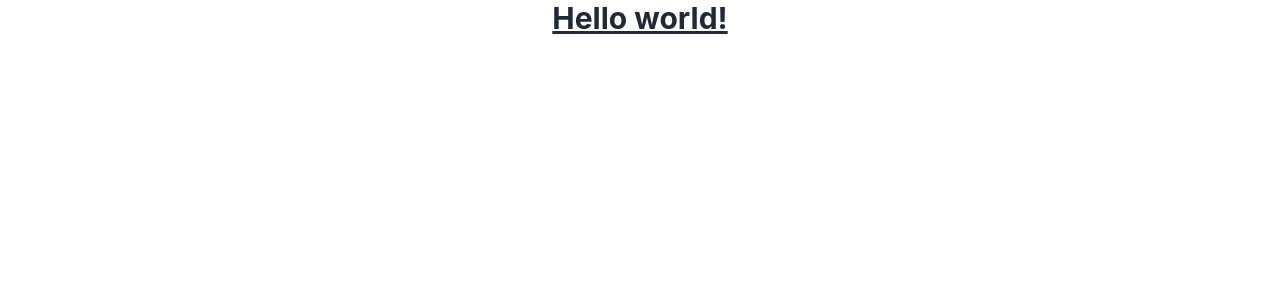
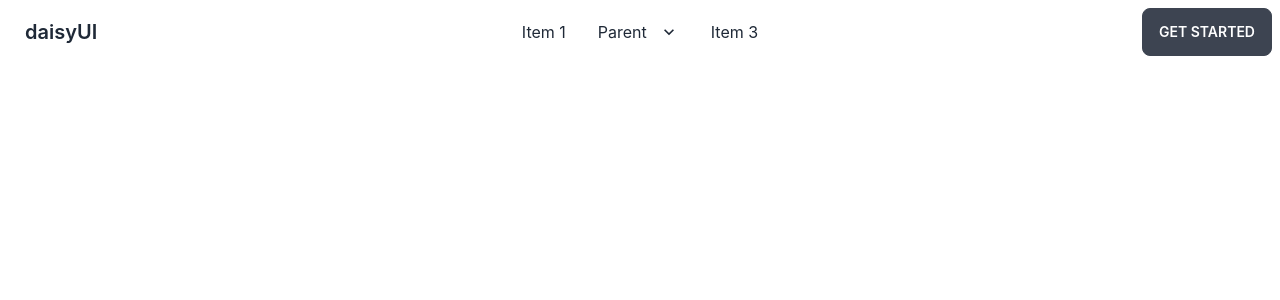
Before and after one commit to subirdas29/travel-zone-client, a React (Create React App) app: page / in a window 1280 px wide. Shown: the top 300 px of the page. Built offline with nearby package versions, Linux system fonts and the light colour scheme.

Commit message:
header added

```diff
--- a/src/App.js
+++ b/src/App.js
@@ -1,12 +1,12 @@
 
+import { RouterProvider } from 'react-router-dom';
 import './App.css';
+import router from './Router/Routes/Routes';
 
 function App() {
   return (
     <div className="App">
-     <h1 className="text-3xl font-bold underline">
-      Hello world!
-    </h1>
+    <RouterProvider router={router}></RouterProvider>
     </div>
   );
 }
--- /dev/null
+++ b/src/Layout/Main.js
@@ -0,0 +1,17 @@
+import React from 'react';
+import { Outlet } from 'react-router-dom';
+
+import Header from '../Pages/Shared/Header/Header';
+
+
+const Main = () => {
+    return (
+        <div>
+           <Header></Header>
+           <Outlet></Outlet>
+
+        </div>
+    );
+};
+
+export default Main;
--- /dev/null
+++ b/src/Pages/Home/Home/Home.js
@@ -0,0 +1,11 @@
+import React from 'react';
+
+const Home = () => {
+    return (
+        <div>
+
+        </div>
+    );
+};
+
+export default Home;
--- /dev/null
+++ b/src/Pages/Shared/Header/Header.js
@@ -0,0 +1,51 @@
+import React from 'react';
+
+const Header = () => {
+    return (
+        <div className="navbar bg-base-100">
+  <div className="navbar-start">
+    <div className="dropdown">
+      <label tabIndex={0} className="btn btn-ghost lg:hidden">
+        <svg xmlns="http://www.w3.org/2000/svg" className="h-5 w-5" fill="none" viewBox="0 0 24 24" stroke="currentColor"><path strokeLinecap="round" strokeLinejoin="round" strokeWidth="2" d="M4 6h16M4 12h8m-8 6h16" /></svg>
+      </label>
+      <ul tabIndex={0} className="menu menu-compact dropdown-content mt-3 p-2 shadow bg-base-100 rounded-box w-52">
+        <li><a>Item 1</a></li>
+        <li tabIndex={0}>
+          <a className="justify-between">
+            Parent
+            <svg className="fill-current" xmlns="http://www.w3.org/2000/svg" width="24" height="24" viewBox="0 0 24 24"><path d="M8.59,16.58L13.17,12L8.59,7.41L10,6L16,12L10,18L8.59,16.58Z"/></svg>
+          </a>
+          <ul className="p-2">
+            <li><a>Submenu 1</a></li>
+            <li><a>Submenu 2</a></li>
+          </ul>
+        </li>
+        <li><a>Item 3</a></li>
+      </ul>
+    </div>
+    <a className="btn btn-ghost normal-case text-xl">daisyUI</a>
+  </div>
+  <div className="navbar-center hidden lg:flex">
+    <ul className="menu menu-horizontal p-0">
+      <li><a>Item 1</a></li>
+      <li tabIndex={0}>
+        <a>
+          Parent
+          <svg className="fill-current" xmlns="http://www.w3.org/2000/svg" width="20" height="20" viewBox="0 0 24 24"><path d="M7.41,8.58L12,13.17L16.59,8.58L18,10L12,16L6,10L7.41,8.58Z"/></svg>
+        </a>
+        <ul className="p-2">
+          <li><a>Submenu 1</a></li>
+          <li><a>Submenu 2</a></li>
+        </ul>
+      </li>
+      <li><a>Item 3</a></li>
+    </ul>
+  </div>
+  <div className="navbar-end">
+    <a className="btn">Get started</a>
+  </div>
+</div>
+    );
+};
+
+export default Header;
--- /dev/null
+++ b/src/Router/PrivateRouter/PrivateRouter.js
@@ -0,0 +1,11 @@
+import React from 'react';
+
+const PrivateRouter = () => {
+    return (
+        <div>
+
+        </div>
+    );
+};
+
+export default PrivateRouter;
--- /dev/null
+++ b/src/Router/Routes/Routes.js
@@ -0,0 +1,23 @@
+import { createBrowserRouter } from "react-router-dom";
+import Main from "../../Layout/Main";
+import Home from "../../Pages/Home/Home/Home";
+
+
+
+
+const router = createBrowserRouter([
+    {
+      path: "/",
+      element: <Main></Main>,
+      children:[{
+        path:"/",
+        element:<Home></Home>,
+      },
+
+
+
+    ]
+    },
+  ]);
+
+  export default router;
```
Also changed, not shown: src/Pages/Shared/Footer/Footer.js (added).
